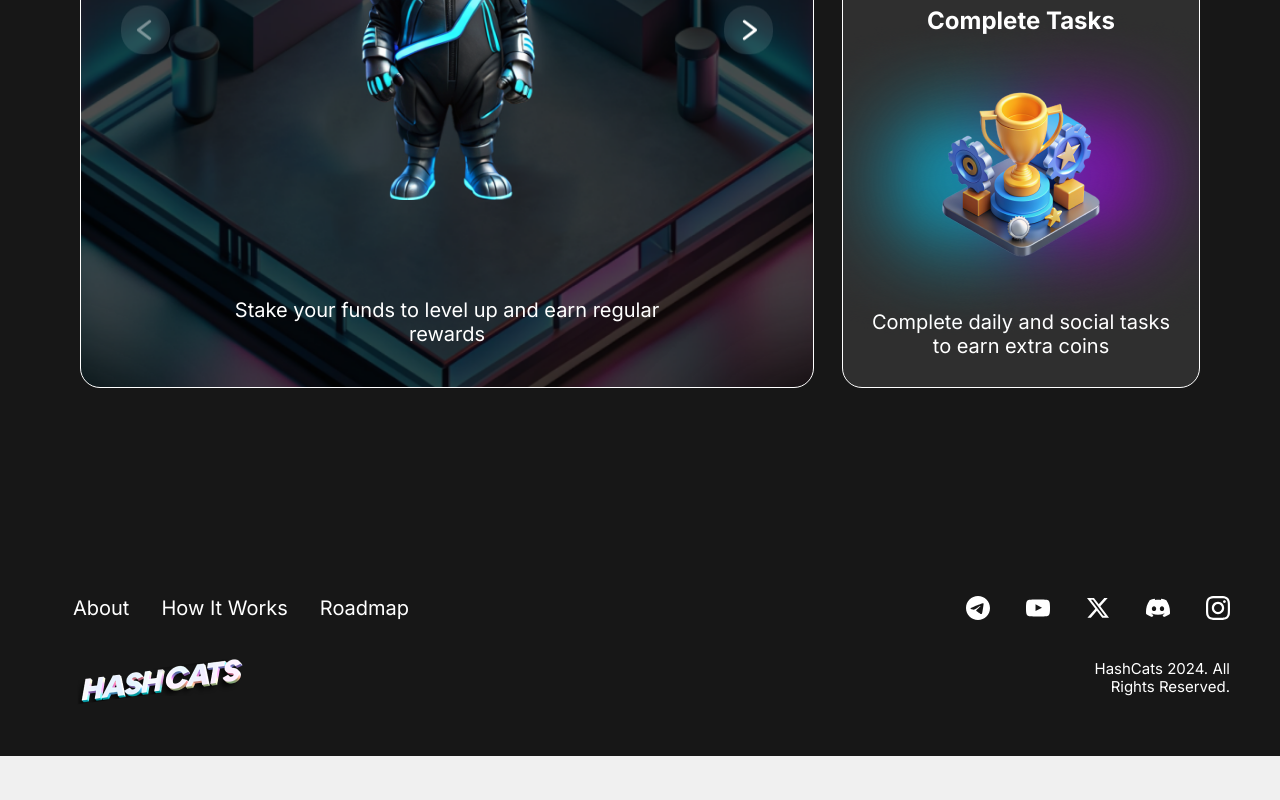
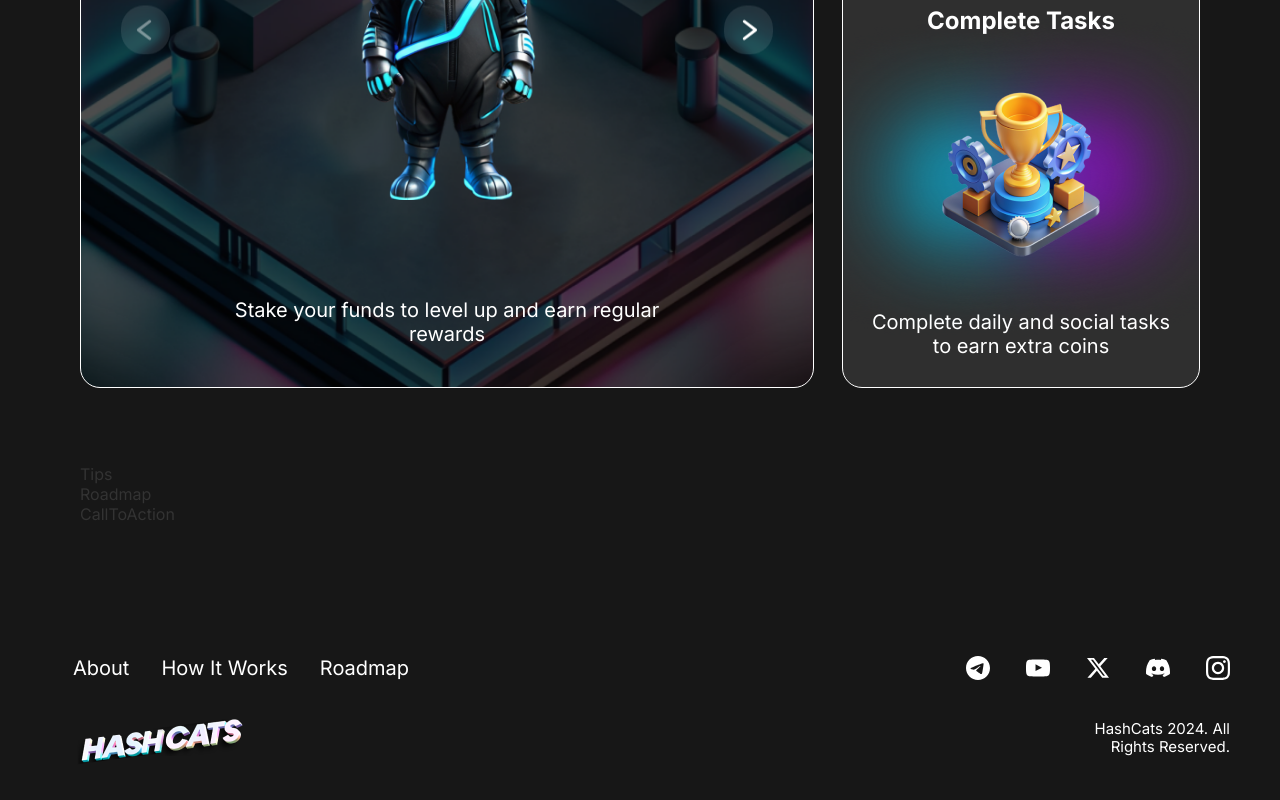
Before and after one commit to SoftDev-Abay/tera-hash, a Next.js app: page / in a window 1280 px wide. Shown: the part 4395-5195 px from the top of the page. Before the commit the page ends 5151 px from the top, so only its background shows below. Built offline with nearby package versions, Linux system fonts and the light colour scheme.

Commit message:
created structure for summary section

```diff
--- /dev/null
+++ b/app/pages/Hero/SummarySection/CallToAction/CallToAction.tsx
@@ -0,0 +1,9 @@
+import React from "react";
+
+import "./style.scss";
+
+const CallToAction = () => {
+  return <div>CallToAction</div>;
+};
+
+export default CallToAction;
--- /dev/null
+++ b/app/pages/Hero/SummarySection/Roadmap/Roadmap.tsx
@@ -0,0 +1,9 @@
+import React from "react";
+
+import "./style.scss";
+
+const Roadmap = () => {
+  return <div>Roadmap</div>;
+};
+
+export default Roadmap;
--- /dev/null
+++ b/app/pages/Hero/SummarySection/Tips/Tips.tsx
@@ -0,0 +1,9 @@
+import React from "react";
+
+import "./style.scss";
+
+const Tips = () => {
+  return <div>Tips</div>;
+};
+
+export default Tips;
--- /dev/null
+++ b/app/pages/Hero/SummarySection/index.tsx
@@ -0,0 +1,16 @@
+import React from "react";
+import Roadmap from "./Roadmap/Roadmap";
+import Tips from "./Tips/Tips";
+import CallToAction from "./CallToAction/CallToAction";
+
+const SummarySection = () => {
+  return (
+    <div className="padding-wrapper container-max-width-1920 summary-section">
+      <Tips />
+      <Roadmap />
+      <CallToAction />
+    </div>
+  );
+};
+
+export default SummarySection;
--- /dev/null
+++ b/app/pages/Hero/SummarySection/style.scss
@@ -0,0 +1,2 @@
+.summary-section {
+}
--- a/pages/index.tsx
+++ b/pages/index.tsx
@@ -3,14 +3,15 @@ import Wrapper from "@/app/pages/Wrapper/Wrapper";
 import TitleSection from "@/app/pages/Hero/TitleSection/TitleSection";
 import StorySection from "@/app/pages/Hero/StorySection/StorySection";
 import AboutSection from "@/app/pages/Hero/AboutSection";
-
+import SummarySection from "@/app/pages/Hero/SummarySection";
 const About = () => {
   return (
     <>
       <Wrapper>
         <TitleSection />
-        <StorySection/>
+        <StorySection />
         <AboutSection />
+        <SummarySection />
       </Wrapper>
     </>
   );
```
Also changed, not shown: app/pages/Hero/SummarySection/CallToAction/style.scss (added), app/pages/Hero/SummarySection/Roadmap/style.scss (added), app/pages/Hero/SummarySection/Tips/style.scss (added).
